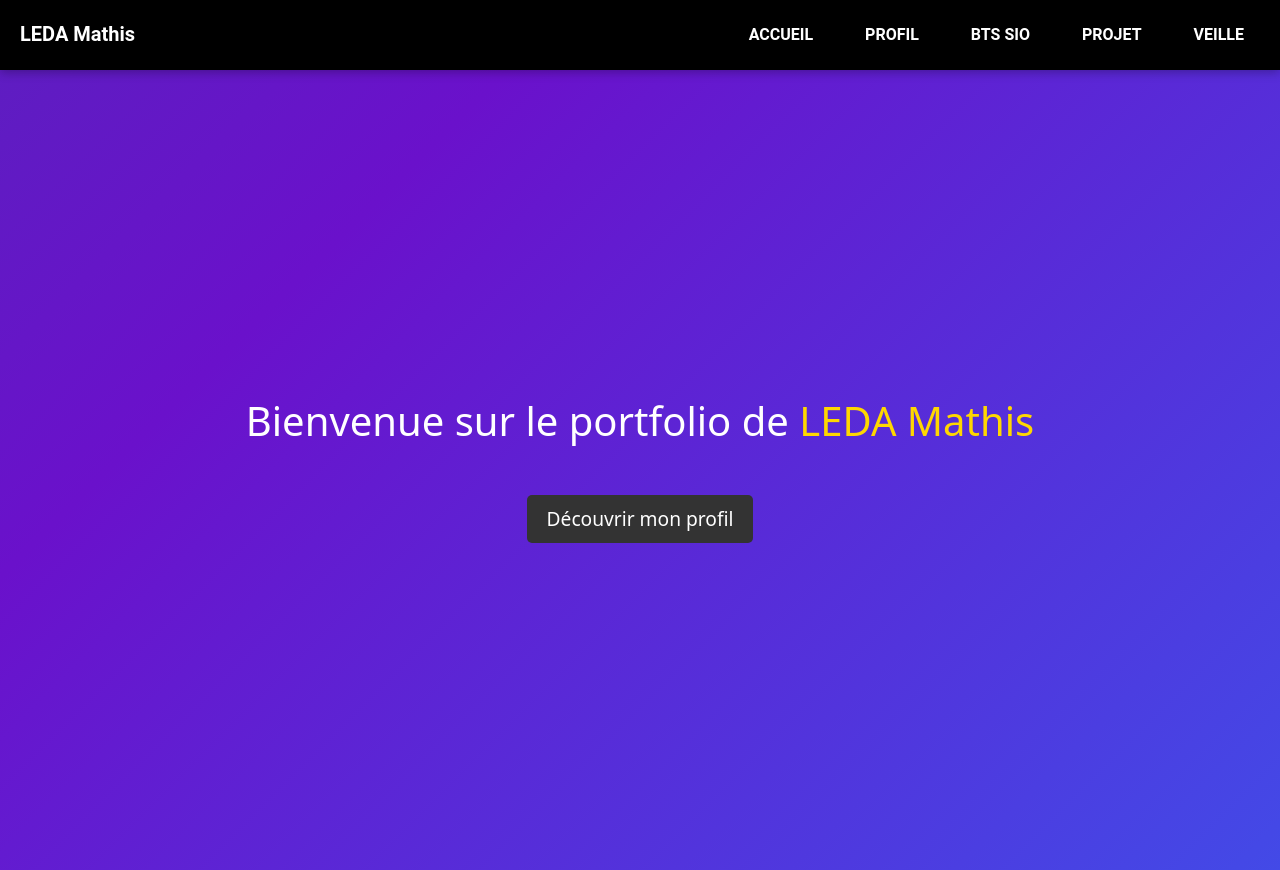
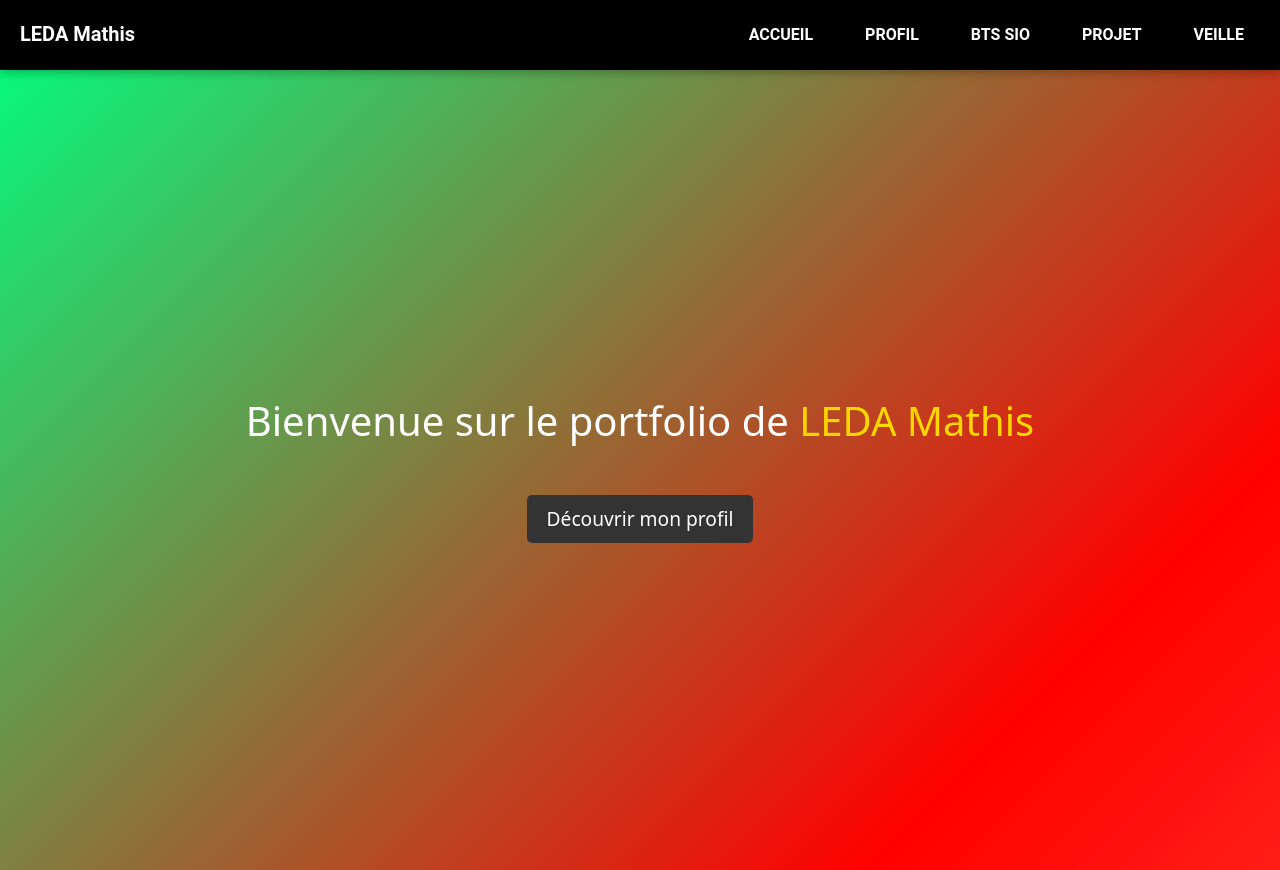
Before and after one commit to Sckertch/portfolio, a Vue app: page / in a window 1280 px wide. Built offline with nearby package versions, Linux system fonts and the light colour scheme.

Commit message:
fix prod

```diff
--- a/src/App.vue
+++ b/src/App.vue
@@ -15,10 +15,22 @@ import { storeToRefs } from 'pinia';
 
 <style>
 #app {
-    width: 100%;
-    display: flex;
-    flex-direction: column;
-    align-items: center;
+  width: 100%;
+  display: flex;
+  flex-direction: column;
+  align-items: center;
+  background: linear-gradient(135deg, #1e3c72, #2a5298, #6a11cb, #00ff7f, #ff0000, #ff7e5f);
+  background-size: 400% 400%;
+  animation: gradientAnimation 10s ease infinite;
+  color: #fff;
+  margin: 0;
+  padding: 0;
+}
+
+@keyframes gradientAnimation {
+  0% { background-position: 0% 50%; }
+  50% { background-position: 100% 50%; }
+  100% { background-position: 0% 50%; }
 }
 
 </style>
--- a/src/components/AppHome.vue
+++ b/src/components/AppHome.vue
@@ -58,22 +58,11 @@ body {
   padding: 20px;
   color: #fff;
   overflow: hidden;
-  background: linear-gradient(135deg, #1e3c72, #2a5298, #6a11cb, #2575fc);
   background-size: 400% 400%;
   animation: gradientAnimation 10s ease infinite;
 }
 
-@keyframes gradientAnimation {
-  0% {
-    background-position: 0% 50%;
-  }
-  50% {
-    background-position: 100% 50%;
-  }
-  100% {
-    background-position: 0% 50%;
-  }
-}
+
 
 /* Style pour l'image et le texte */
 #img-code {
--- a/src/components/AppProfil.vue
+++ b/src/components/AppProfil.vue
@@ -5,9 +5,10 @@ import CertifName from './blocks/CertifName.vue';
 
 const competences = ref([]);
 const certifications = ref([]);
+const logiciels = ref([]);
 
 const getCompetences = () => {
-  fetch('http://axilio.duckdns.org/competence/getcompetence')
+  fetch('https://axilio.duckdns.org/competence/getcompetence')
     .then(response => response.json())
     .then(data => {
       competences.value = data.content;
@@ -17,7 +18,7 @@ const getCompetences = () => {
 };
 
 const getCertifications = () => {
-  fetch('http://axilio.duckdns.org/certification/getcertification')
+  fetch('https://axilio.duckdns.org/certification/getcertification')
     .then(response => response.json())
     .then(data => {
       certifications.value = data.content;
@@ -106,19 +107,13 @@ onMounted(() => {
 /* Styles globaux */
 .test {
   font-family: 'Roboto', sans-serif;
-  background: linear-gradient(135deg, #1e3c72, #2a5298, #6a11cb, #2575fc);
   background-size: 400% 400%;
-  animation: gradientAnimation 10s ease infinite;
   color: #fff;
   margin: 0;
   padding: 0;
 }
 
-@keyframes gradientAnimation {
-  0% { background-position: 0% 50%; }
-  50% { background-position: 100% 50%; }
-  100% { background-position: 0% 50%; }
-}
+
 
 h1, h2, h3, h4 {
   font-family: 'Rockwell', serif;
@@ -325,7 +320,7 @@ a:hover {
 
 .certification-item img {
   width: 100%;
-  max-width: 150px;
+  max-width: 250px; /* Augmenter la taille maximale de l'image */
   border-radius: 10px;
   margin-bottom: 15px;
 }
--- a/src/components/blocks/CertifName.vue
+++ b/src/components/blocks/CertifName.vue
@@ -1,6 +1,6 @@
 <template>
   <div class="certification-item">
-    <img :src="'http://portoimages.duckdns.org/' + certification.image" alt="Image de la certification">
+    <img :src="'https://portoimages.duckdns.org/' + certification.image" alt="Image de la certification">
     <h2>{{ certification.nom }}</h2>
     <p>{{ certification.description }}</p>
   </div>
--- a/src/components/blocks/CompName.vue
+++ b/src/components/blocks/CompName.vue
@@ -1,6 +1,6 @@
 <template>
     <div class="competence-item">
-        <img :src="'http://portoimages.duckdns.org/' + competence.image" alt="Image de la compétence">
+        <img :src="'https://portoimages.duckdns.org/' + competence.image" alt="Image de la compétence">
         <h2>{{ competence.nom }}</h2>
         <div class="progress-bar">
         <div class="progress" :style="{ width: competence.niveau + '%' }"></div>
```
Also changed, not shown: 1 other file (tests, documents, lock files or other folders).
